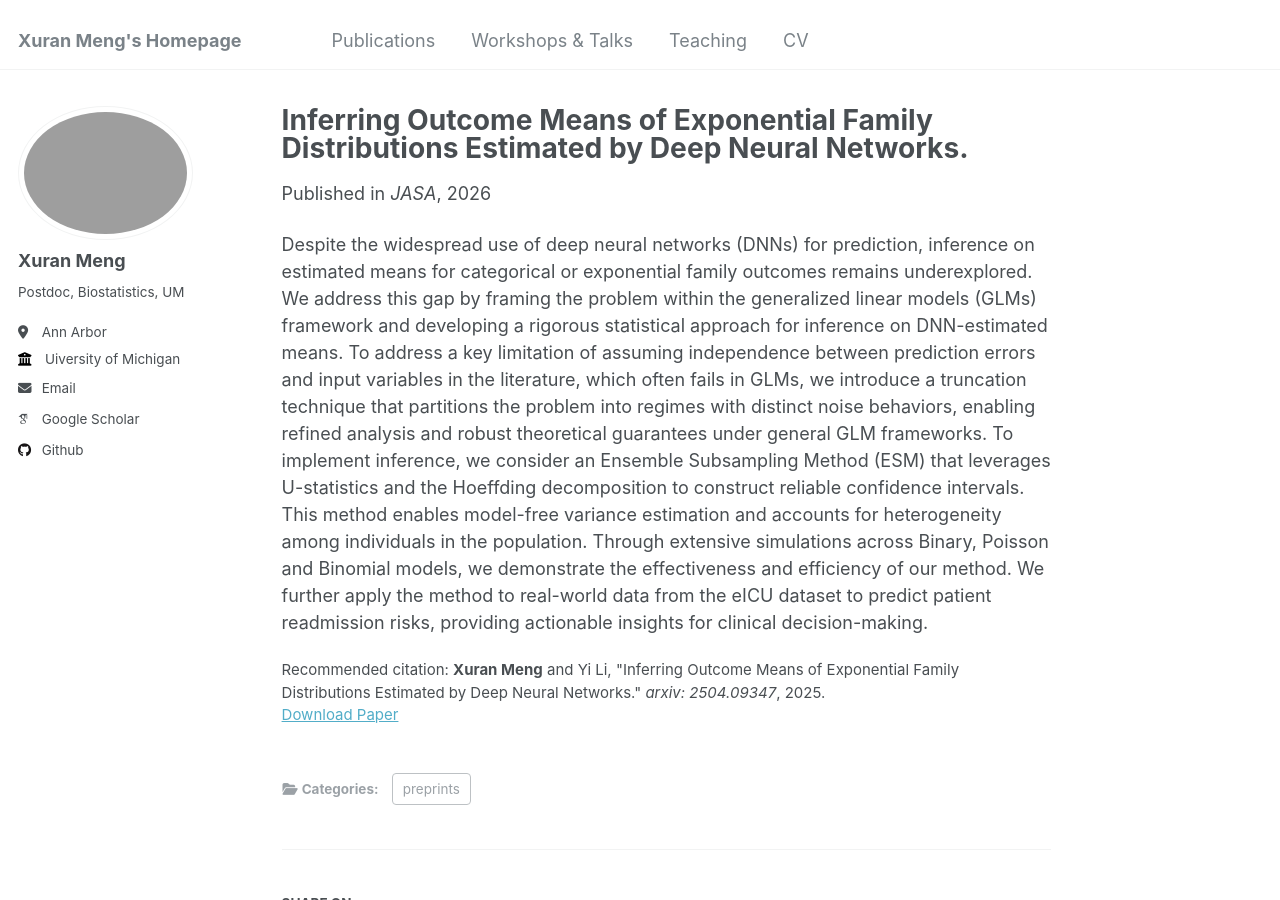
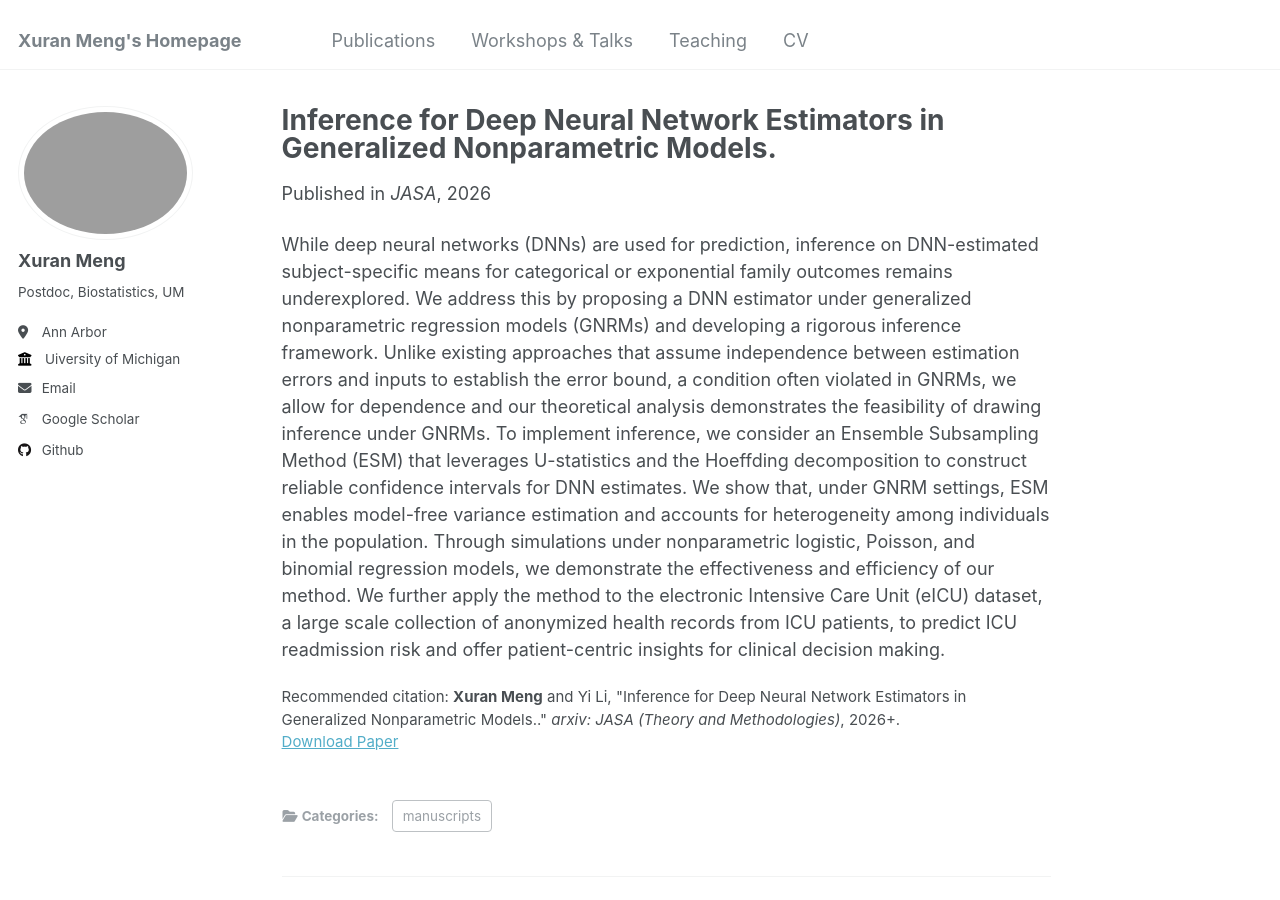
Before and after one commit to XuranMeng/XuranMeng.github.io, a Jekyll site: the page built from _publications/GNRM.md, in a window 1280 px wide and 900 px high. Built offline with Jekyll 4.4.1, drawn with Linux system fonts in a browser that asks for light colours; some web fonts are replaced.

Commit message:
Revise publication details for GNRM
Updated the title and citation for the publication. Revised the abstract to reflect changes in the research focus and methodology.

```diff
--- a/_publications/GNRM.md
+++ b/_publications/GNRM.md
@@ -1,13 +1,13 @@
 ---
-title: "Inferring Outcome Means of Exponential Family Distributions Estimated by Deep Neural Networks."
+title: "Inference for Deep Neural Network Estimators in Generalized Nonparametric Models."
 collection: publications
-category: preprints
+category: manuscripts
 permalink: /publication/GNRM
 excerpt: 'Accepted by JASA'
 date: 2026-02-21
 venue: 'JASA'
 #slidesurl: 'http://academicpages.github.io/files/slides3.pdf'
 paperurl: 'https://arxiv.org/pdf/2504.09347'
-citation: '<b>Xuran Meng</b> and Yi Li, &quot;Inferring Outcome Means of Exponential Family Distributions Estimated by Deep Neural Networks.&quot; <i>arxiv: 2504.09347</i>, 2025.'
+citation: '<b>Xuran Meng</b> and Yi Li, &quot;Inference for Deep Neural Network Estimators in Generalized Nonparametric Models..&quot; <i>arxiv: JASA (Theory and Methodologies)</i>, 2026+.'
 ---
-Despite the widespread use of deep neural networks (DNNs) for prediction, inference on estimated means for categorical or exponential family outcomes remains underexplored. We address this gap by framing the problem within the generalized linear models (GLMs) framework and developing a rigorous statistical approach for inference on DNN-estimated means. To address a key limitation of assuming independence between prediction errors and input variables in the literature, which often fails in GLMs, we introduce a truncation technique that partitions the problem into regimes with distinct noise behaviors, enabling refined analysis and robust theoretical guarantees under general GLM frameworks. To implement inference, we consider an Ensemble Subsampling Method (ESM) that leverages U-statistics and the Hoeffding decomposition to construct reliable confidence intervals. This method enables model-free variance estimation and accounts for heterogeneity among individuals in the population. Through extensive simulations across Binary, Poisson and Binomial models, we demonstrate the effectiveness and efficiency of our method. We further apply the method to real-world data from the eICU dataset to predict patient readmission risks, providing actionable insights for clinical decision-making.
+While deep neural networks (DNNs) are  used for prediction, inference on DNN-estimated subject-specific means for categorical or exponential family outcomes remains underexplored. We address this by proposing a DNN estimator under  generalized nonparametric regression models (GNRMs) and developing a rigorous inference framework. Unlike existing approaches that assume independence between estimation errors and inputs to establish the error bound, a condition often violated in GNRMs, we allow for dependence and  our theoretical analysis demonstrates the feasibility of drawing inference under GNRMs.  To implement inference, we consider an Ensemble Subsampling Method (ESM) that leverages U-statistics and the Hoeffding decomposition to construct reliable confidence intervals for DNN estimates. We show that,  under  GNRM settings,  ESM enables model-free variance estimation and accounts for heterogeneity among individuals in the population. Through  simulations under nonparametric logistic, Poisson, and binomial regression models, we demonstrate the effectiveness and efficiency of our method. We further apply the method to the electronic  Intensive Care Unit (eICU) dataset, a large scale collection of anonymized health records from ICU patients, to predict ICU readmission risk and offer patient-centric insights for clinical decision making.
```
